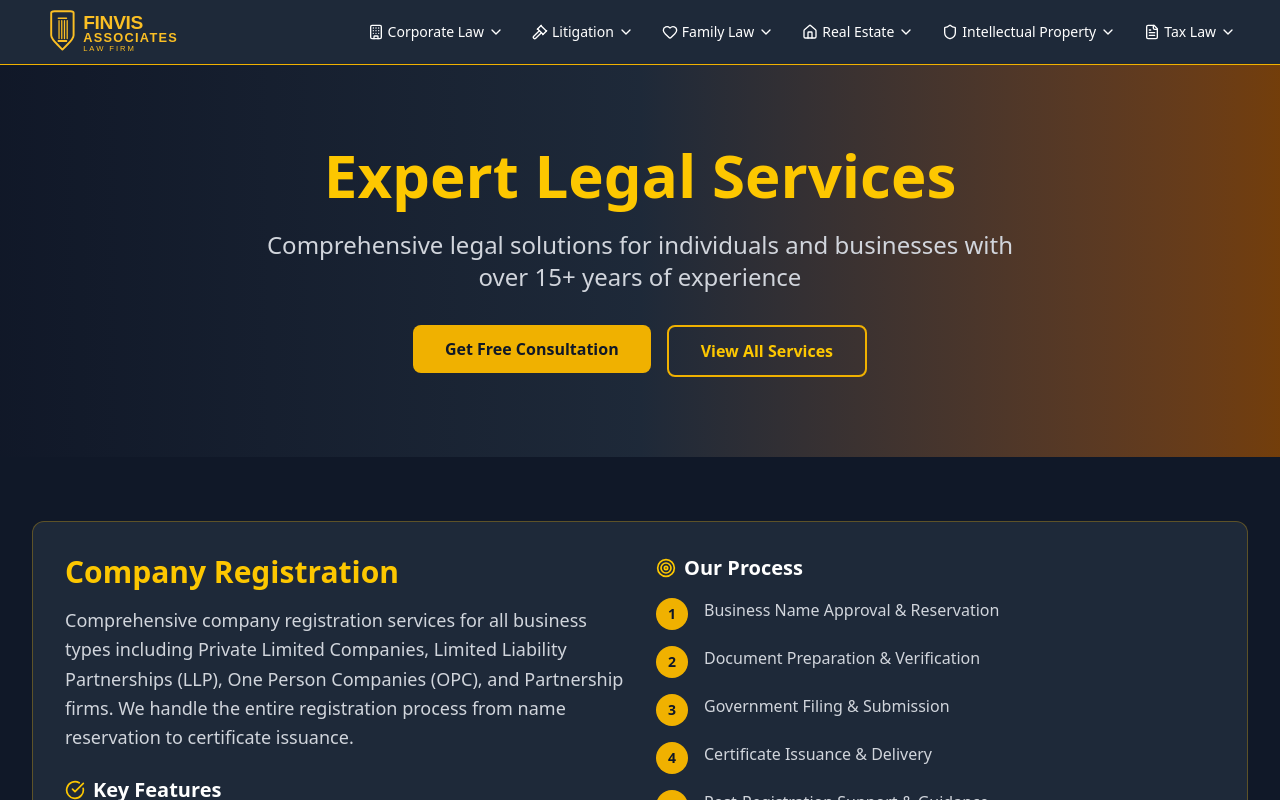
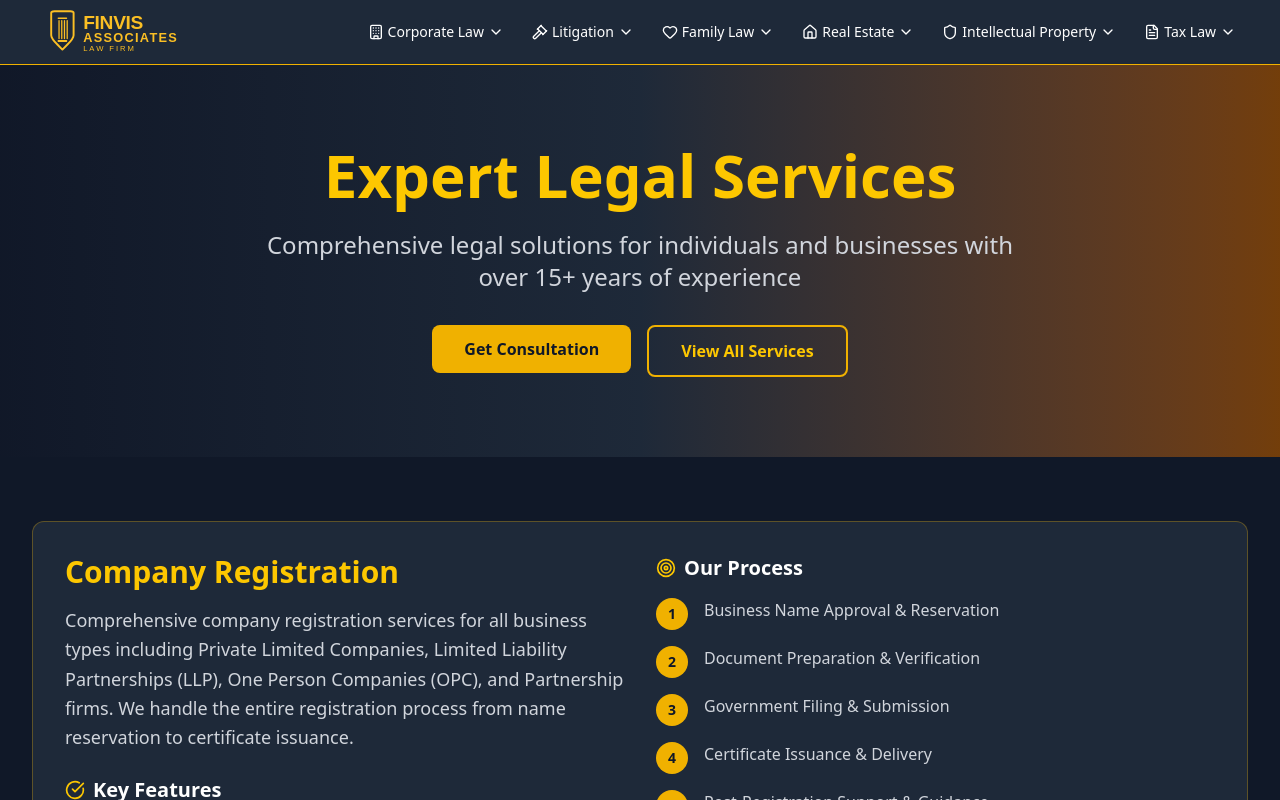
Before and after one commit to chaitu347/finvis.co.in, a React (Vite) app: page /services in a window 1280 px wide. Shown: the top 800 px of the page. Built offline with nearby package versions, Linux system fonts and the light colour scheme.

Commit message:
some free consultations

```diff
--- a/src/components/LawyerServicesWebsite.jsx
+++ b/src/components/LawyerServicesWebsite.jsx
@@ -1147,12 +1147,14 @@ const handleMobileNavigation = (sectionId) => {
           <div className="flex flex-col sm:flex-row gap-4 justify-center">
             <Link to="/contactus">
             <button className="bg-yellow-500 text-gray-900 px-8 py-3 rounded-lg font-semibold hover:bg-yellow-400 transition-colors">
-              Get Free Consultation
+              Get Consultation
             </button>
             </Link>
+            <Link to="/services">
             <button className="border-2 border-yellow-500 text-yellow-400 px-8 py-3 rounded-lg font-semibold hover:bg-yellow-500 hover:text-gray-900 transition-colors">
               View All Services
             </button>
+            </Link>
           </div>
         </div>
       </section>
@@ -1298,7 +1300,7 @@ const handleMobileNavigation = (sectionId) => {
               </p>
               <Link to="/contactus">
               <button className="bg-yellow-500 text-gray-900 px-8 py-3 rounded-lg font-semibold hover:bg-yellow-400 transition-colors text-lg">
-                Schedule Free Consultation
+                Schedule Consultation
               </button>
               </Link>
             </div>
```
